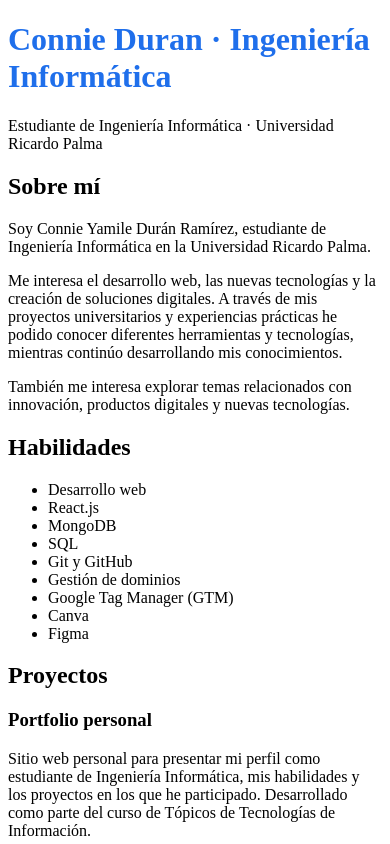
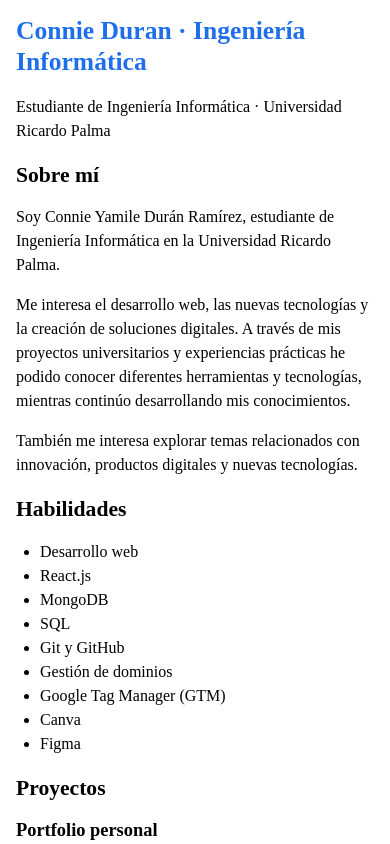
Before and after one commit to ConnieDR8/ConnieDR8.github.io, a plain HTML site: page index.html in a window 390 px wide. Shown: the top 844 px of the page. Drawn offline with Linux system fonts and the light colour scheme.

Commit message:
Mejorar diseño responsive

```diff
--- a/index.html
+++ b/index.html
@@ -9,6 +9,7 @@
         color: #1f6feb;
     }
   </style>
+    <link rel="stylesheet" href="responsive.css">
 </head>
 <body>
   <header>
--- /dev/null
+++ b/responsive.css
@@ -0,0 +1,98 @@
+* {
+  box-sizing: border-box;
+}
+
+html {
+  overflow-x: hidden;
+}
+
+body {
+  margin: 0 auto;
+  max-width: 960px;
+  padding: 2rem;
+  overflow-wrap: break-word;
+}
+
+header,
+main,
+footer {
+  width: 100%;
+}
+
+header {
+  margin-bottom: 2rem;
+}
+
+.titulo {
+  line-height: 1.2;
+  margin-top: 0;
+}
+
+section {
+  margin-bottom: 2rem;
+}
+
+article + article {
+  margin-top: 1.5rem;
+}
+
+a {
+  overflow-wrap: anywhere;
+}
+
+@media (max-width: 768px) {
+  body {
+    padding: 1.5rem;
+  }
+
+  header {
+    margin-bottom: 1.5rem;
+  }
+
+  .titulo {
+    font-size: 2rem;
+  }
+
+  section {
+    margin-bottom: 1.5rem;
+  }
+
+  ul {
+    padding-left: 1.5rem;
+  }
+}
+
+@media (max-width: 480px) {
+  body {
+    padding: 1rem;
+  }
+
+  header {
+    margin-bottom: 1.25rem;
+  }
+
+  .titulo {
+    font-size: 1.6rem;
+  }
+
+  h2 {
+    font-size: 1.35rem;
+  }
+
+  h3 {
+    font-size: 1.15rem;
+  }
+
+  p,
+  li {
+    line-height: 1.5;
+  }
+
+  section {
+    margin-bottom: 1.25rem;
+  }
+
+  article + article {
+    margin-top: 1.25rem;
+  }
+}
```
